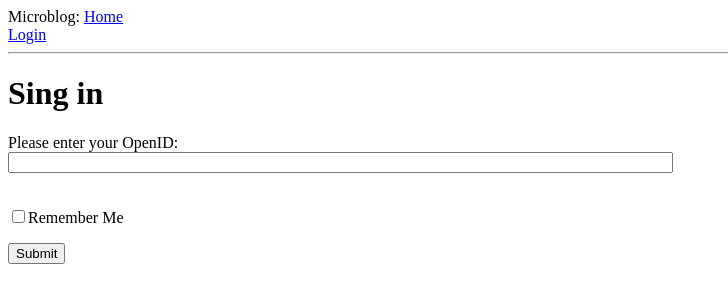
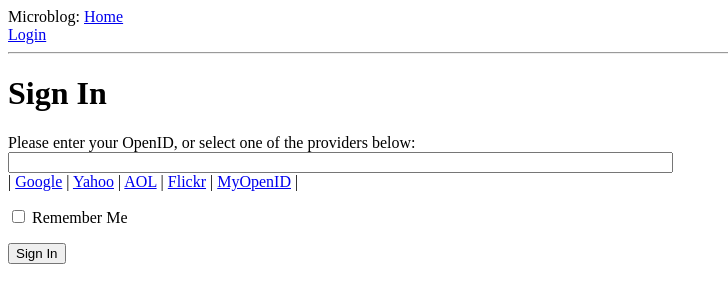
Before and after one commit to wangjcStrive/PythonWeb, a Flask app: page /login in a window 1280 px wide. Shown: the top 303 px of the page, without its empty margins (0-728 px from the left). Run offline with Flask 2, Linux system fonts and the light colour scheme.

Commit message:
form finish. Flask-WTF

```diff
--- a/app/templates/login.html
+++ b/app/templates/login.html
@@ -1,18 +1,34 @@
-<!-- extend from base layout -->
+<!-- extend base layout -->
 {% extends "base.html" %}
 
 {% block content %}
-<h1>Sing in</h1>
+<script type="text/javascript">
+function set_openid(openid, pr)
+{
+    u = openid.search('<username>')
+    if (u != -1) {
+        // openid requires username
+        user = prompt('Enter your ' + pr + ' username:')
+        openid = openid.substr(0, u) + user
+    }
+    form = document.forms['login'];
+    form.elements['openid'].value = openid
+}
+</script>
+<h1>Sign In</h1>
 <form action="" method="post" name="login">
-    {{form.hidden_tag()}}
+    {{ form.hidden_tag() }}
     <p>
-        Please enter your OpenID:<br>
-        {{form.openid(size=80)}}<br>
+        Please enter your OpenID, or select one of the providers below:<br>
+        {{ form.openid(size=80) }}
         {% for error in form.openid.errors %}
-            <span style="color: red;">[{{ error }}]</span>
+          <span style="color: red;">[{{error}}]</span>
         {% endfor %}<br>
+        |{% for pr in providers %}
+          <a href="javascript:set_openid('{{ pr.url }}', '{{ pr.name }}');">{{ pr.name }}</a> |
+        {% endfor %}
     </p>
-    <p>{{form.remember_me}}Remember Me</p>
-    <p><input type ="submit" vlue="SignIn"></p>
+    <p>{{ form.remember_me }} Remember Me</p>
+    <p><input type="submit" value="Sign In"></p>
 </form>
 {% endblock %}
--- a/app/views.py
+++ b/app/views.py
@@ -29,4 +29,4 @@ def login():
     if form.validate_on_submit():   #
         flash('Login requested for OpenID="' + form.openid.data + '", remember_me=' + str(form.remember_me.data))
         return redirect('/index')
-    return render_template('login.html', title='Sing in', form=form)
+    return render_template('login.html', title='Sing in', form=form, providers=app.config['OPENID_PROVIDERS'])
```
